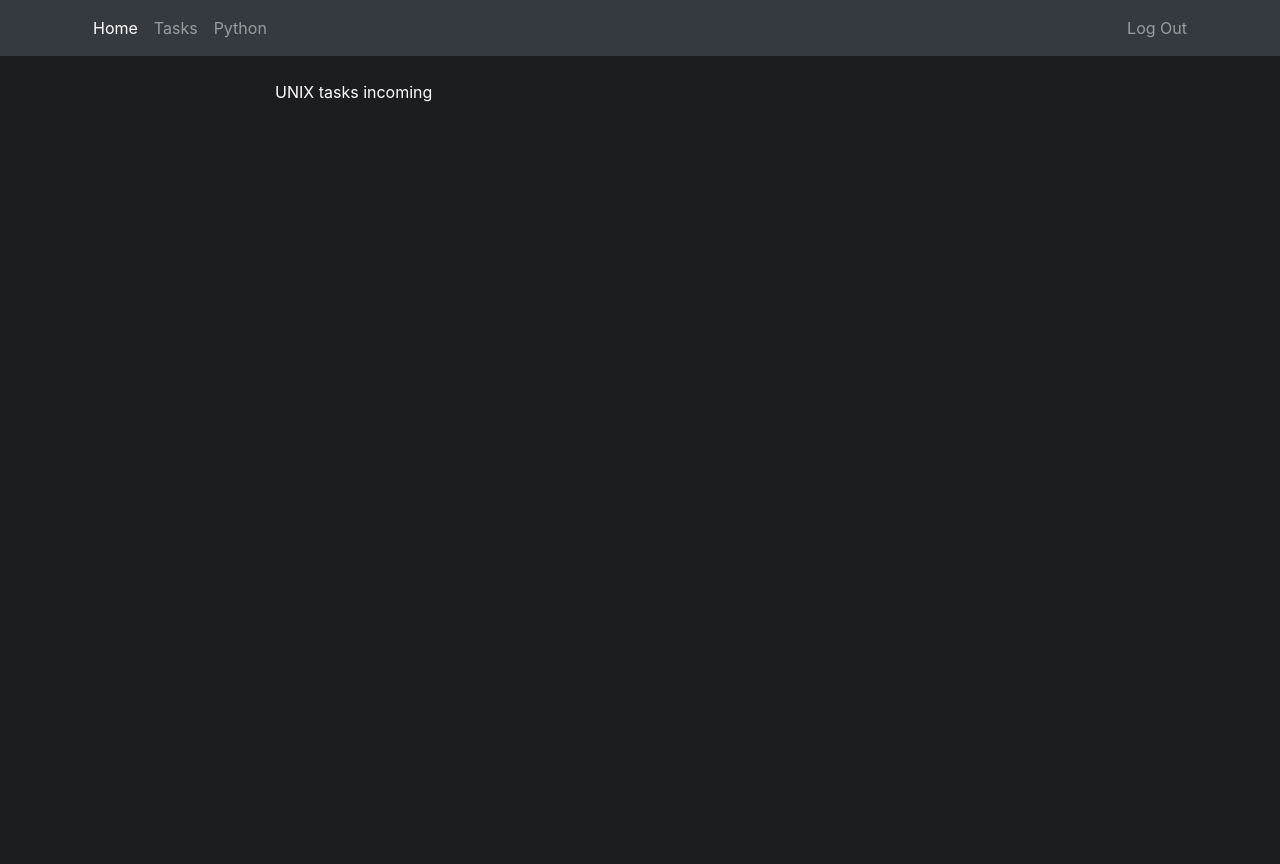
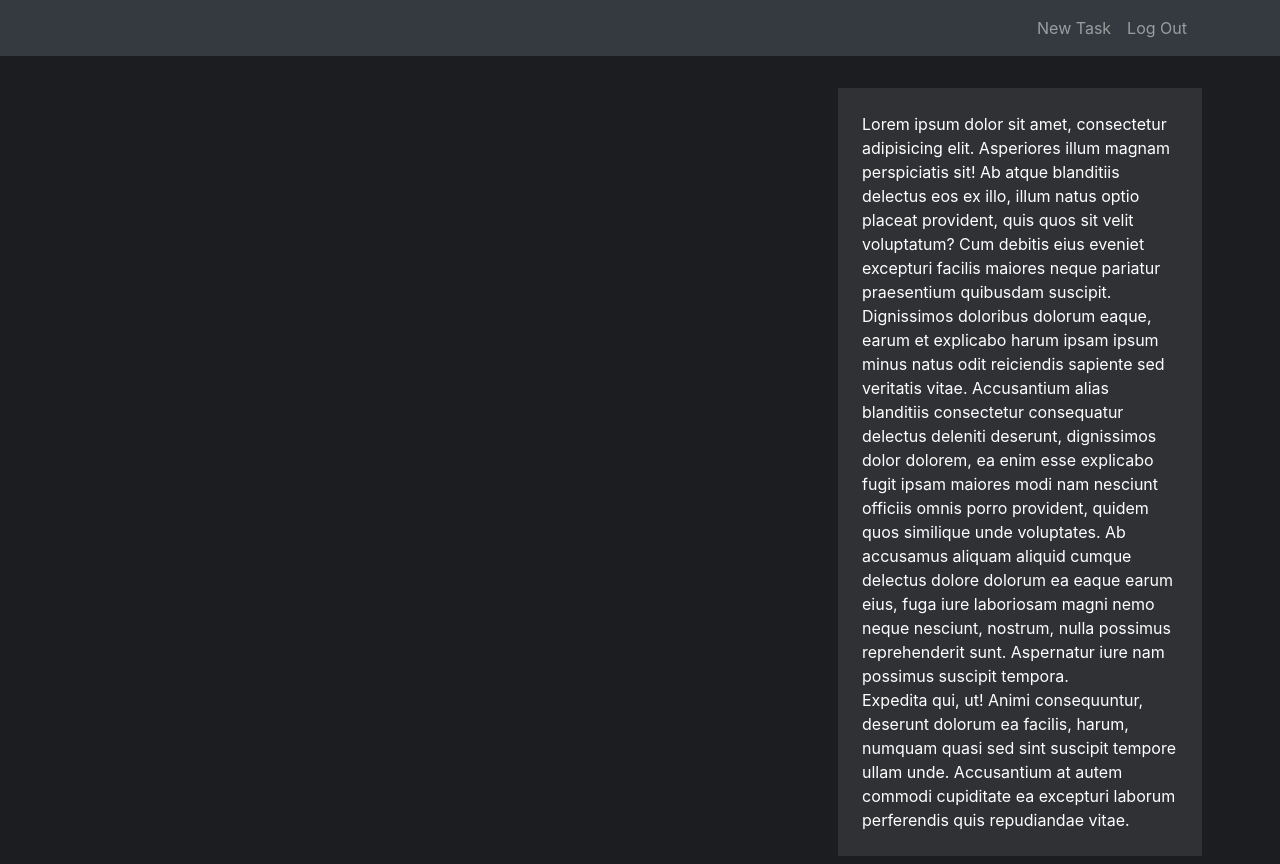
Before and after one commit to OpportunV/unix, a Flask app: page / in a window 1280 px wide. Before the commit the page ends 102 px from the top, so only its background shows below. Run offline with Flask 2, Linux system fonts and the light colour scheme; the visitor is signed in with stand-in values (Sample User, id 1); data comes from the database, SQL or seed files in the repository; data that the repository does not hold is empty; some libraries are stand-ins or nearby versions.

Commit message:
actually can be used

```diff
--- a/flaskapp/static/style.css
+++ b/flaskapp/static/style.css
@@ -4,12 +4,37 @@ body {
   margin-top: 5rem;
 }
 
-h1, h2, h3, h4, h5, h6 {
-  color: #CCBCBC;
+.card {
+  background-color: inherit;
+}
+
+.content-segment {
+  background-color: #303135;
 }
 
 a {
   color: #A288A6;
+}
+
+.form-control, .form-control:focus {
+    background-color: #1C1D21;
+    color: #c2dac7;
+}
+
+input:-webkit-autofill,
+input:-webkit-autofill:hover,
+input:-webkit-autofill:focus,
+input:-webkit-autofill:active  {
+    -webkit-box-shadow: 0 0 0 30px #1C1D21 inset !important;
+}
+
+input:-webkit-autofill {
+    -webkit-text-fill-color: #c2dac7 !important;
+}
+
+textarea.form-control {
+  min-height: 350px;
+  height: auto;
 }
 
 .site-header .navbar-nav .nav-link {
@@ -30,6 +55,11 @@ a {
   border: 1px solid #CCBCBC;
   border-radius: 5px;
   margin-bottom: 20px;
+}
+
+.hidden {
+  background-color: #30313559;
+  border: 1px dotted red;
 }
 
 .article-title {
--- a/flaskapp/templates/base.html
+++ b/flaskapp/templates/base.html
@@ -12,38 +12,19 @@
   <body>
     <nav class="navbar navbar-expand-md navbar-dark bg-dark fixed-top">
       <div class="container">
-<!--      <a class="navbar-brand mr-4" href="#">Opp</a>-->
-<!--      <button class="navbar-toggler" type="button" data-toggle="collapse" data-target="#navbarNav" aria-controls="navbarNav" aria-expanded="false" aria-label="Toggle navigation">-->
-<!--        <span class="navbar-toggler-icon"></span>-->
-<!--      </button>-->
         <div class="collapse navbar-collapse" id="navbarNav">
-        <ul class="navbar-nav mr-auto">
-          <li class="nav-item {{ 'active' if request.endpoint == 'general.index' else '' }}">
-            <a class="nav-link" href="{{ url_for('general.index') }}">Home <span class="sr-only">(current)</span></a>
-          </li>
-          <li class="nav-item">
-            <a class="nav-link" href="#">Tasks</a>
-          </li>
-          <li class="nav-item">
-            <a class="nav-link" href="#">Python</a>
-          </li>
-  <!--        <li class="nav-item">-->
-  <!--          <a class="nav-link disabled" href="#" tabindex="-1" aria-disabled="true">Disabled</a>-->
-  <!--        </li>-->
-        </ul>
-        <div class="navbar-nav">
-<!--          <a class="nav-item nav-link" href="#">Right</a>-->
+          <div class="navbar-nav ml-auto">
             {% if current_user.is_authenticated %}
-<!--          <a class="nav-item nav-link" href="#">Account</a>-->
+              <a class="nav-item nav-link" href="{{ url_for('general.new') }}">New Task</a>
               <a class="nav-item nav-link" href="{{ url_for('general.logout') }}">Log Out</a>
-          {% else %}
-<!--          <a class="nav-item nav-link" href="{{ url_for('general.login') }}">Log In</a>-->
             {% endif %}
           </div>
         </div>
       </div>
     </nav>
     <main role="main" class="container">
+      <div class="row">
+        <div class="col-md-8 p-2">
             {% with messages = get_flashed_messages(with_categories=true) %}
               {% if messages %}
                 {% for category, message in messages %}
@@ -53,9 +34,27 @@
                 {% endfor %}
               {% endif %}
             {% endwith %}
-    <div class="row">
-      <div class="col-md-8 mx-auto">
             {% block content %}{% endblock %}
+          </div>
+        <div class="col-md-4 p-2">
+          <div class="content-segment p-4">
+          <div>Lorem ipsum dolor sit amet, consectetur adipisicing elit. Asperiores illum magnam perspiciatis sit! Ab
+            atque blanditiis delectus eos ex illo, illum natus optio placeat provident, quis quos sit velit voluptatum?
+            Cum debitis eius eveniet excepturi facilis maiores neque pariatur praesentium quibusdam suscipit.
+            Dignissimos doloribus dolorum eaque, earum et explicabo harum ipsam ipsum minus natus odit reiciendis sapiente
+            sed veritatis vitae.
+            Accusantium alias blanditiis consectetur consequatur delectus deleniti deserunt, dignissimos dolor dolorem,
+            ea enim esse explicabo fugit ipsam maiores modi nam nesciunt officiis omnis porro provident, quidem quos
+            similique unde voluptates.
+            Ab accusamus aliquam aliquid cumque delectus dolore dolorum ea eaque earum eius, fuga iure laboriosam magni
+            nemo neque nesciunt, nostrum, nulla possimus reprehenderit sunt. Aspernatur iure nam possimus suscipit
+            tempora.
+            <br>
+            Expedita qui, ut! Animi consequuntur, deserunt dolorum ea facilis, harum, numquam quasi sed sint suscipit
+            tempore ullam unde. Accusantium at autem commodi cupiditate ea excepturi laborum perferendis quis repudiandae
+            vitae.
+          </div>
+        </div>
         </div>
       </div>
     </main>
--- a/flaskapp/templates/general/index.html
+++ b/flaskapp/templates/general/index.html
@@ -5,5 +5,62 @@
 {% endblock %}
 
 {% block content %}
-  UNIX tasks incoming
+  <div class="accordion" id="accordionTasks">
+    {% for task in tasks %}
+      <div class="card mb-2">
+        <div class="card-header m-0 p-0" id="heading{{ task.id }}">
+
+            <button class="btn {{ 'btn-secondary' if task.is_active else 'btn-danger' }} btn-lg btn-block text-left" type="button" data-toggle="collapse" data-target="#collapse{{ task.id }}" aria-expanded="false" aria-controls="collapse{{ task.id }}">
+              {{ task.title }}
+            </button>
+
+        </div>
+
+        <div id="collapse{{ task.id }}" class="content-segment collapse" aria-labelledby="heading{{ task.id }}" data-parent="#accordionTasks">
+          <div class="card-body">
+            {{ task.content }}
+          </div>
+          {% if current_user.is_admin %}
+          <div class="row">
+            <div class="col ml-2 mt-auto">
+              <small class="text-muted">{{ task.date_added.strftime('%Y.%m.%d %H:%M:%S') }}</small>
+            </div>
+            <div class="col text-right">
+              <button type="button" class="btn btn-secondary btn-sm m-1" disabled>
+                {{ 'active' if task.is_active else 'hidden' }}
+              </button>
+              <a href="{{ url_for('general.task_update', link=task.link) }}"
+               class="btn btn-secondary btn-sm mt-1 mb-1">Update</a>
+              <button type="button" class="btn btn-danger btn-sm m-1"
+                      data-toggle="modal" data-target="#deleteModal">Delete</button>
+            </div>
+          </div>
+          {% endif %}
+        </div>
+      </div>
+
+    <!-- Modal -->
+  <div class="modal fade" id="deleteModal" tabindex="-1" role="dialog" aria-labelledby="deleteModalLabel"
+       aria-hidden="true">
+    <div class="modal-dialog" role="document">
+      <div class="modal-content">
+        <div class="modal-header">
+          <h5 class="modal-title" id="deleteModalLabel">Delete Task?</h5>
+          <button type="button" class="close" data-dismiss="modal" aria-label="Close">
+            <span aria-hidden="true">&times;</span>
+          </button>
+        </div>
+        <div class="modal-footer">
+          <button type="button" class="btn btn-secondary" data-dismiss="modal">Close</button>
+          <form action="{{ url_for('general.task_delete', link=task.link) }}" method="POST">
+            <input class="btn btn-danger" type="submit" value="Delete">
+          </form>
+        </div>
+      </div>
+    </div>
+  </div>
+
+    {% endfor %}
+  </div>
+
 {% endblock %}
--- a/flaskapp/views/general.py
+++ b/flaskapp/views/general.py
@@ -1,9 +1,9 @@
 from flask import render_template, flash, redirect, url_for, request, Blueprint
 from flask_login import login_user, current_user, logout_user, login_required
 
-from flaskapp.app import bcrypt
-from flaskapp.forms import LoginForm
-from flaskapp.models import User
+from flaskapp.app import bcrypt, db
+from flaskapp.forms import LoginForm, TaskForm
+from flaskapp.models import User, Task
 
 
 bp = Blueprint('general', __name__)
@@ -17,7 +17,11 @@ def before_request():
 
 @bp.route('/')
 def index():
-    return render_template('general/index.html', title='Main Page')
+    if current_user.is_admin:
+        tasks = Task.query.all()
+    else:
+        tasks = Task.query.filter_by(is_active=True)
+    return render_template('general/index.html', title='Задания', tasks=tasks)
 
 
 @bp.route('/login', methods=['GET', 'POST'])
@@ -45,6 +49,73 @@ def logout():
     return redirect(url_for('general.login'))
 
 
+@bp.route('/new', methods=['GET', 'POST'])
+def new():
+    if not current_user.is_admin:
+        flash(f'You are not allowed to add tasks.', 'error')
+        return redirect(url_for('general.index'))
+
+    form = TaskForm()
+    if form.validate_on_submit():
+        task = Task(title=form.title.data,
+                    content=form.content.data,
+                    is_active=form.is_active.data,
+                    author=current_user)
+        db.session.add(task)
+        db.session.commit()
+        flash('Task has been created!', 'success')
+        return redirect(url_for('general.index', link=task.link))
+    return render_template('general/new.html', title='New Task', form=form)
+
+
+@bp.route('/<link>/update', methods=['GET', 'POST'])
+def task_update(link):
+    if not current_user.is_admin:
+        flash(f'You are not allowed to edit tasks.', 'error')
+        return redirect(url_for('general.index'))
+
+    task = Task.query.filter(Task.link == link).first()
+
+    if not task:
+        flash('task not found', 'warning')
+        return redirect(url_for('general.index'))
+
+    form = TaskForm()
+
+    if form.validate_on_submit():
+        task.title = form.title.data
+        task.content = form.content.data
+        task.is_active = form.is_active.data
+        db.session.commit()
+        flash('Task has been updated.', 'success')
+        return redirect(url_for('general.index', link=task.link))
+
+    if request.method == 'GET':
+        form.title.data = task.title
+        form.content.data = task.content
+        form.is_active.data = task.is_active
+
+    return render_template('general/new.html', title='Update Task', form=form)
+
+
+@bp.route('/<link>/delete', methods=['POST'])
+def task_delete(link):
+    if not current_user.is_admin:
+        flash(f'You are not allowed to delete tasks.', 'error')
+        return redirect(url_for('general.index'))
+
+    task = Task.query.filter(Task.link == link).first()
+
+    if not task:
+        flash('task not found', 'warning')
+        return redirect(url_for('general.index'))
+
+    db.session.delete(task)
+    db.session.commit()
+
+    flash('Task has been deleted.', 'success')
+    return redirect(url_for('general.index'))
+
 # @bp.route('/account')
 # @login_required
 # def account():
```
Also changed, not shown: flaskapp/forms.py (+8 -1 lines), flaskapp/templates/general/new.html (added, +50 -0 lines), req.txt (added, +23 -0 lines). Lines whose indentation alone changed are shown as unchanged.
